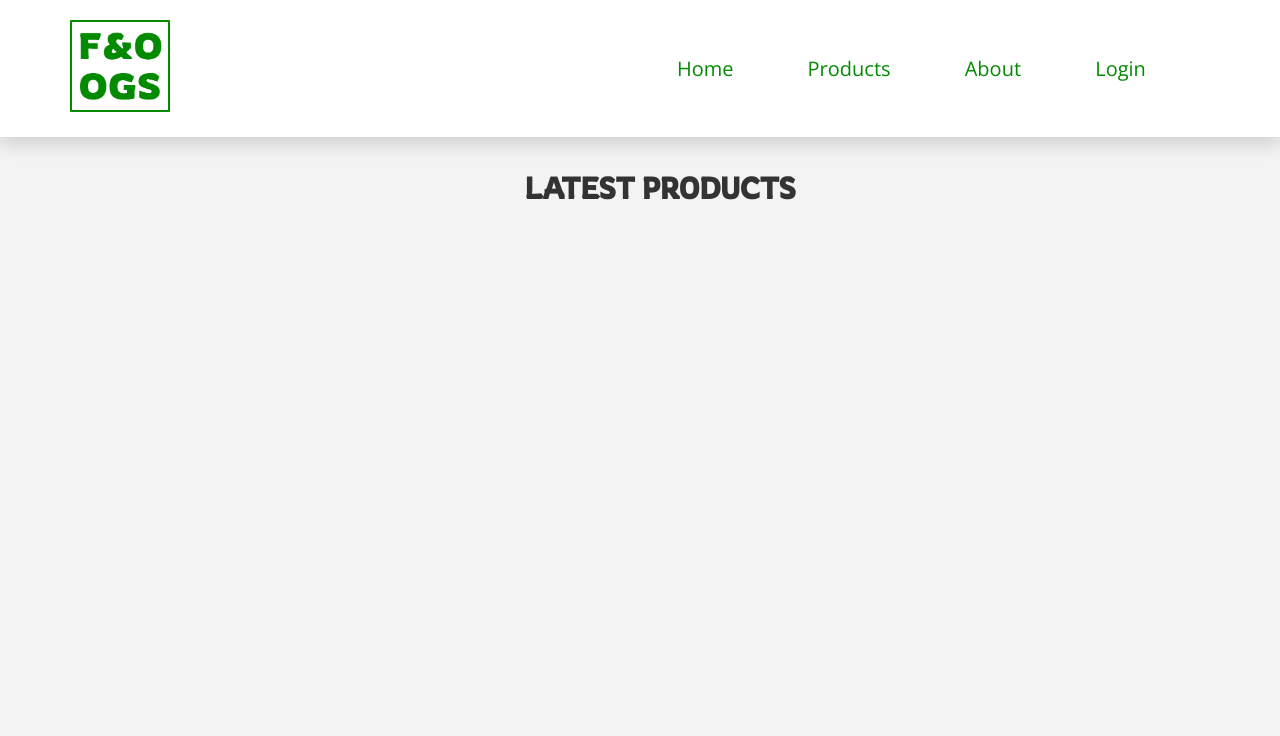
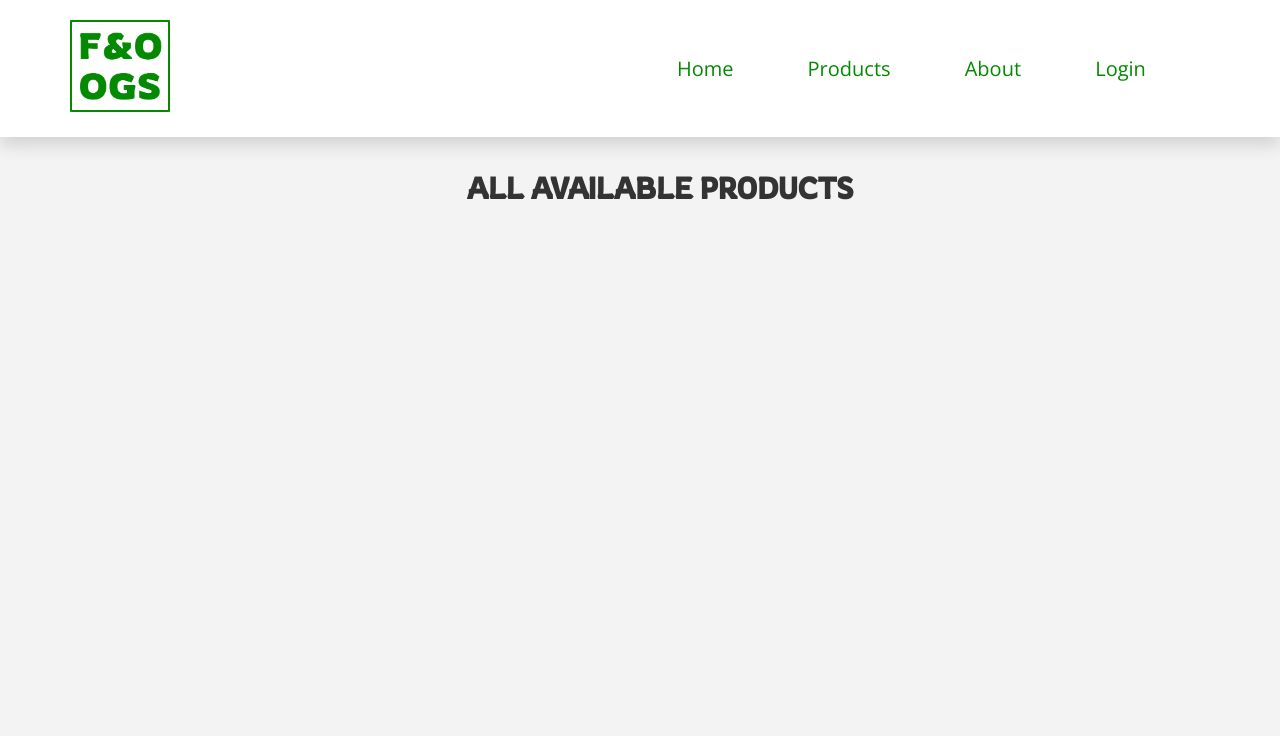
Before and after one commit to JangKarl/web-dev-proj, a PHP site: page /products.php in a window 1280 px wide. Shown: the top 736 px of the page. Run offline with PHP 8.4, Linux system fonts and the light colour scheme; data that the repository does not hold is empty.

Commit message:
Update products.php

```diff
--- a/foogs/products.php
+++ b/foogs/products.php
@@ -17,7 +17,7 @@
     <div class="container">
 
     <section class="products">
-        <h1 class="heading">Latest Products</h1>
+        <h1 class="heading">All Available Products</h1>
 
         <div class="box-container">
 
```
